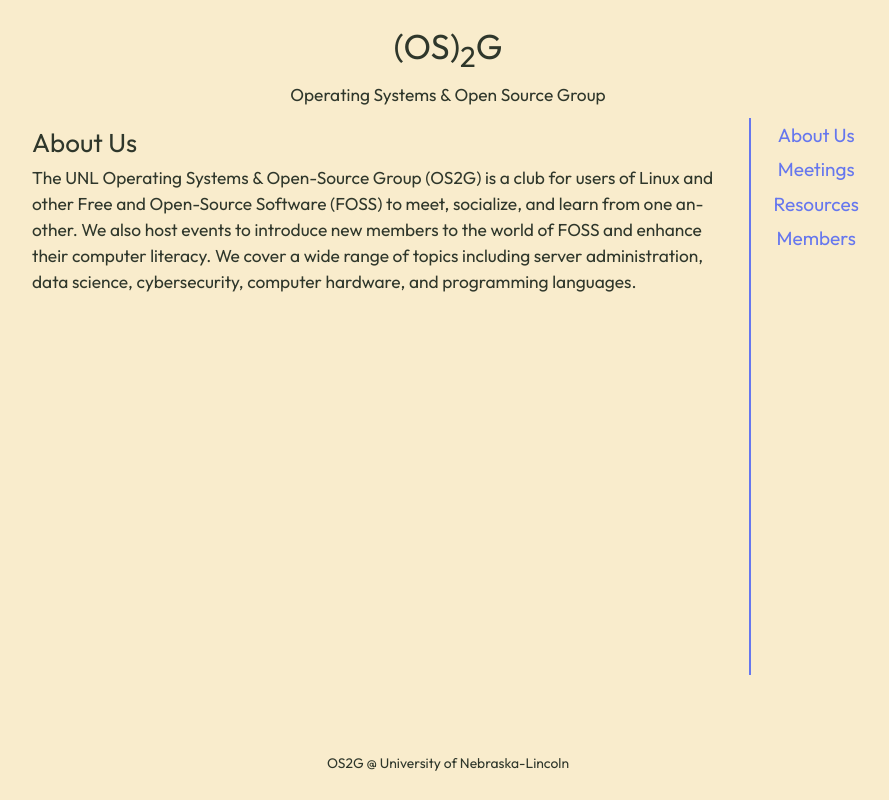
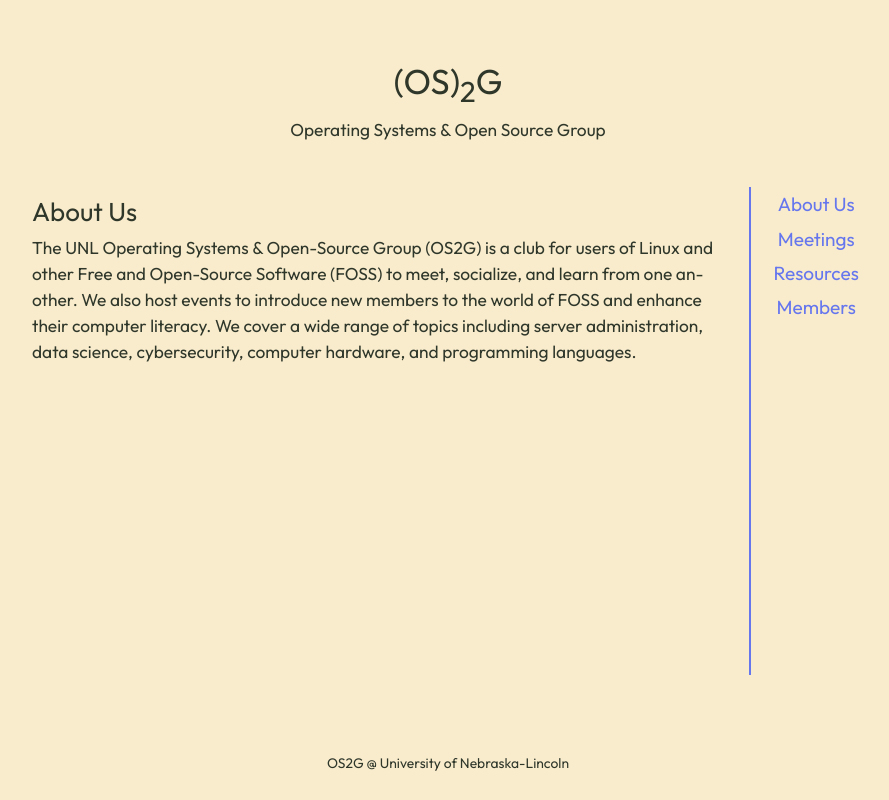
Before and after one commit to OS2G/OS2G.github.io, a plain HTML site: page www/index.html in a window 1280 px wide. Shown: the whole page, without its empty margins (192-1081 px from the left). Drawn offline with Linux system fonts and the light colour scheme.

Commit message:
added margin-block to header

```diff
--- a/src/styles.css
+++ b/src/styles.css
@@ -45,6 +45,7 @@
 header {
   grid-area: head;
   text-align: center;
+  margin-block: 2rem;
 }
 
 nav {
--- a/www/styles.css
+++ b/www/styles.css
@@ -45,6 +45,7 @@
 header {
   grid-area: head;
   text-align: center;
+  margin-block: 2rem;
 }
 
 nav {
```
